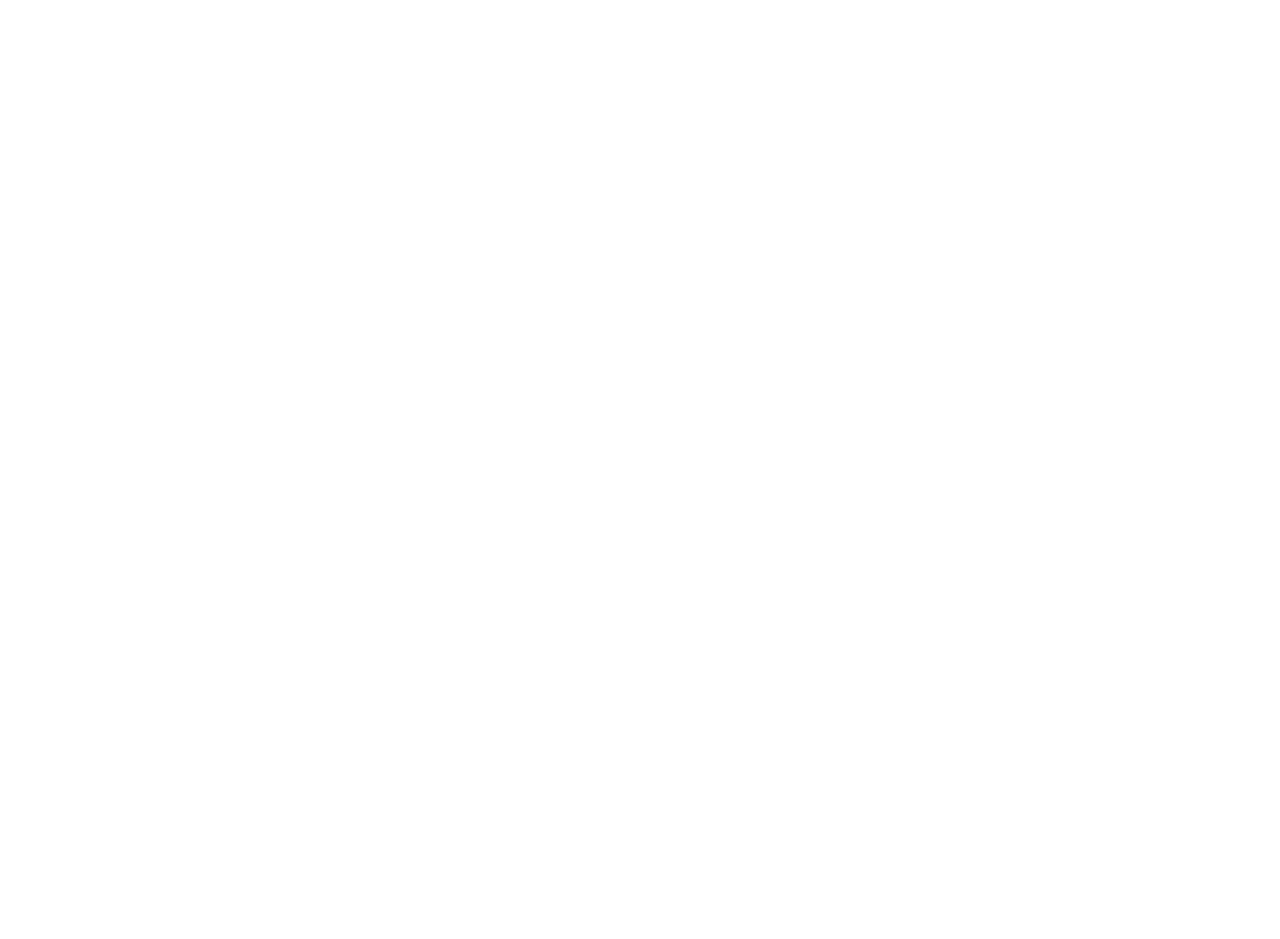
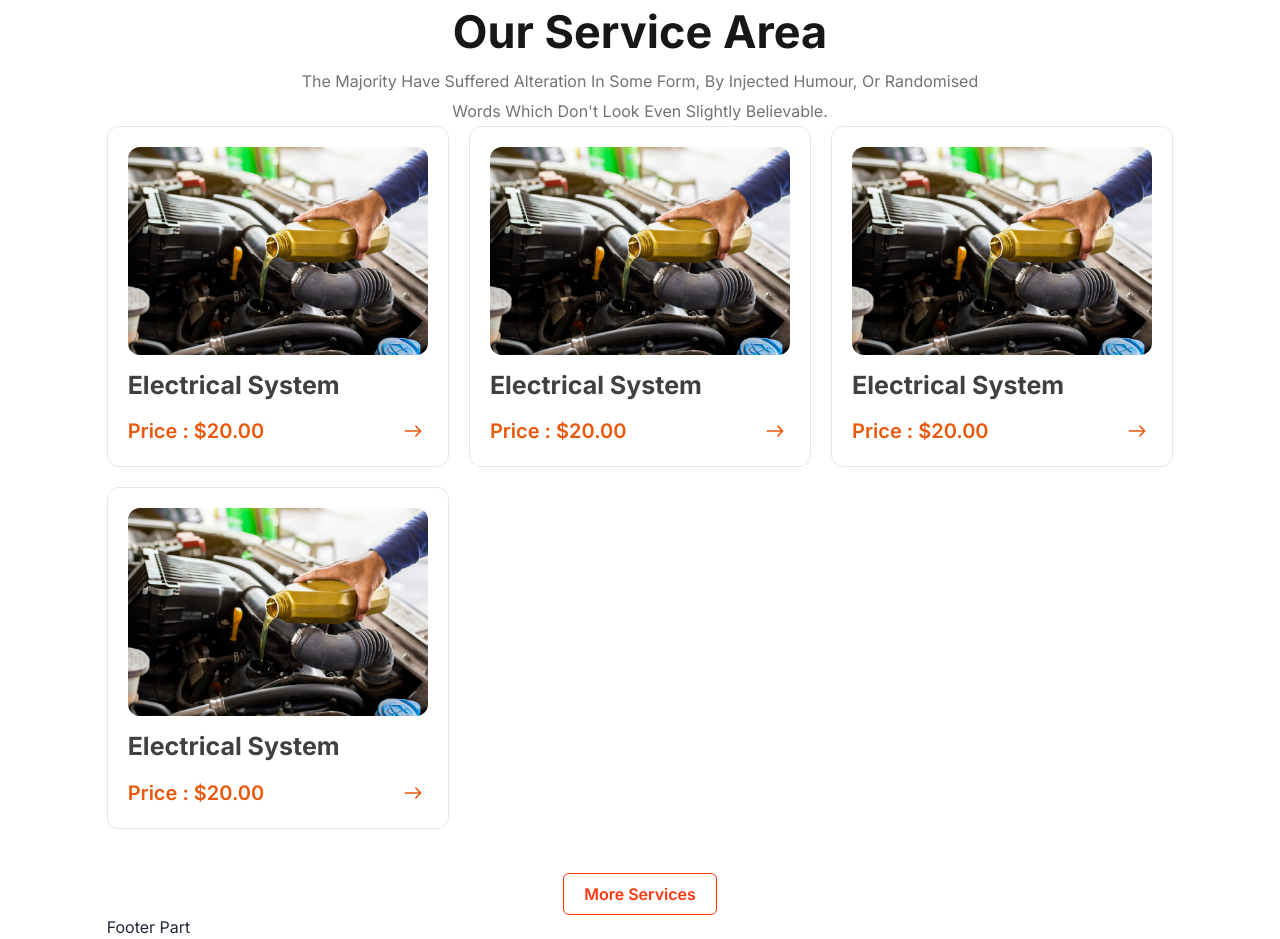
Before and after one commit to ataullah1/Snowy-CareCare, a React (Vite) app: page / in a window 1280 px wide. Shown: the part 1420-2359 px from the top of the page. Before the commit the page ends 1414 px from the top, so only its background shows below. Built offline with nearby package versions, Linux system fonts and the light colour scheme.

Commit message:
Services section added

```diff
--- /dev/null
+++ b/src/Components/Services/Services.jsx
@@ -0,0 +1,102 @@
+import moduleName from '../../assets/images/services/1.jpg';
+import { IoIosArrowRoundForward } from 'react-icons/io';
+
+const Services = () => {
+  return (
+    <div>
+      <div className="text-center">
+        <h3 className="text-orange-600 text-xl font-bold">Service</h3>
+        <h1 className="max-w-[376px] mx-auto text-neutral-900 text-[45px] font-bold">
+          Our Service Area
+        </h1>
+        <p className="max-w-[717px] mx-auto text-center text-neutral-500 text-base font-normal capitalize leading-[30px]">
+          {` the majority have suffered alteration in some form, by injected
+          humour, or randomised words which don't look even slightly believable.`}
+        </p>
+      </div>
+      {/* Card Part  */}
+
+      <div className="grid grid-cols-1 md:grid-cols-2 lg:grid-cols-3 gap-5">
+        <div className="w-full max-w-[364px] p-3 lg:p-5 hover:scale-105 duration-200 bg-white rounded-xl border border-gray-200 space-y-3">
+          <div
+            className="w-full h-52 rounded-xl bg-cover bg-no-repeat"
+            style={{
+              backgroundImage: `url(${moduleName})`,
+              backgroundPosition: 'center',
+            }}
+          ></div>
+          <div className="text-neutral-700 text-[25px] font-bold ">
+            Electrical System
+          </div>
+          <div className="text-orange-600 text-xl font-semibold flex justify-between items-center">
+            Price : $20.00
+            <span className="text-3xl hover:scale-110 hover:translate-x-1 duration-200 cursor-pointer">
+              <IoIosArrowRoundForward />
+            </span>
+          </div>
+        </div>
+        <div className="w-full max-w-[364px] p-3 lg:p-5 hover:scale-105 duration-200 bg-white rounded-xl border border-gray-200 space-y-3">
+          <div
+            className="w-full h-52 rounded-xl bg-cover bg-no-repeat"
+            style={{
+              backgroundImage: `url(${moduleName})`,
+              backgroundPosition: 'center',
+            }}
+          ></div>
+          <div className="text-neutral-700 text-[25px] font-bold ">
+            Electrical System
+          </div>
+          <div className="text-orange-600 text-xl font-semibold flex justify-between items-center">
+            Price : $20.00
+            <span className="text-3xl hover:scale-110 hover:translate-x-1 duration-200 cursor-pointer">
+              <IoIosArrowRoundForward />
+            </span>
+          </div>
+        </div>
+        <div className="w-full max-w-[364px] p-3 lg:p-5 hover:scale-105 duration-200 bg-white rounded-xl border border-gray-200 space-y-3">
+          <div
+            className="w-full h-52 rounded-xl bg-cover bg-no-repeat"
+            style={{
+              backgroundImage: `url(${moduleName})`,
+              backgroundPosition: 'center',
+            }}
+          ></div>
+          <div className="text-neutral-700 text-[25px] font-bold ">
+            Electrical System
+          </div>
+          <div className="text-orange-600 text-xl font-semibold flex justify-between items-center">
+            Price : $20.00
+            <span className="text-3xl hover:scale-110 hover:translate-x-1 duration-200 cursor-pointer">
+              <IoIosArrowRoundForward />
+            </span>
+          </div>
+        </div>
+        <div className="w-full max-w-[364px] p-3 lg:p-5 hover:scale-105 duration-200 bg-white rounded-xl border border-gray-200 space-y-3">
+          <div
+            className="w-full h-52 rounded-xl bg-cover bg-no-repeat"
+            style={{
+              backgroundImage: `url(${moduleName})`,
+              backgroundPosition: 'center',
+            }}
+          ></div>
+          <div className="text-neutral-700 text-[25px] font-bold ">
+            Electrical System
+          </div>
+          <div className="text-orange-600 text-xl font-semibold flex justify-between items-center">
+            Price : $20.00
+            <span className="text-3xl hover:scale-110 hover:translate-x-1 duration-200 cursor-pointer">
+              <IoIosArrowRoundForward />
+            </span>
+          </div>
+        </div>
+      </div>
+      <div className="pt-11 text-center">
+        <button className="px-5 py-2 border border-primeryColor text-primeryColor bg-transparent hover:bg-primeryColor hover:text-white hover:scale-110 active:scale-95 duration-200 font-semibold rounded-md">
+          More Services
+        </button>
+      </div>
+    </div>
+  );
+};
+
+export default Services;
--- a/src/Pages/Home/Home.jsx
+++ b/src/Pages/Home/Home.jsx
@@ -1,5 +1,6 @@
 import AboutUs from '../../Components/AboutUs/AboutUs';
 import Banner from '../../Components/Banner/Banner';
+import Services from '../../Components/Services/Services';
 
 const Home = () => {
   return (
@@ -8,6 +9,7 @@
       <div className="my-28">
         <AboutUs />
       </div>
+      <Services />
     </div>
   );
 };
```
